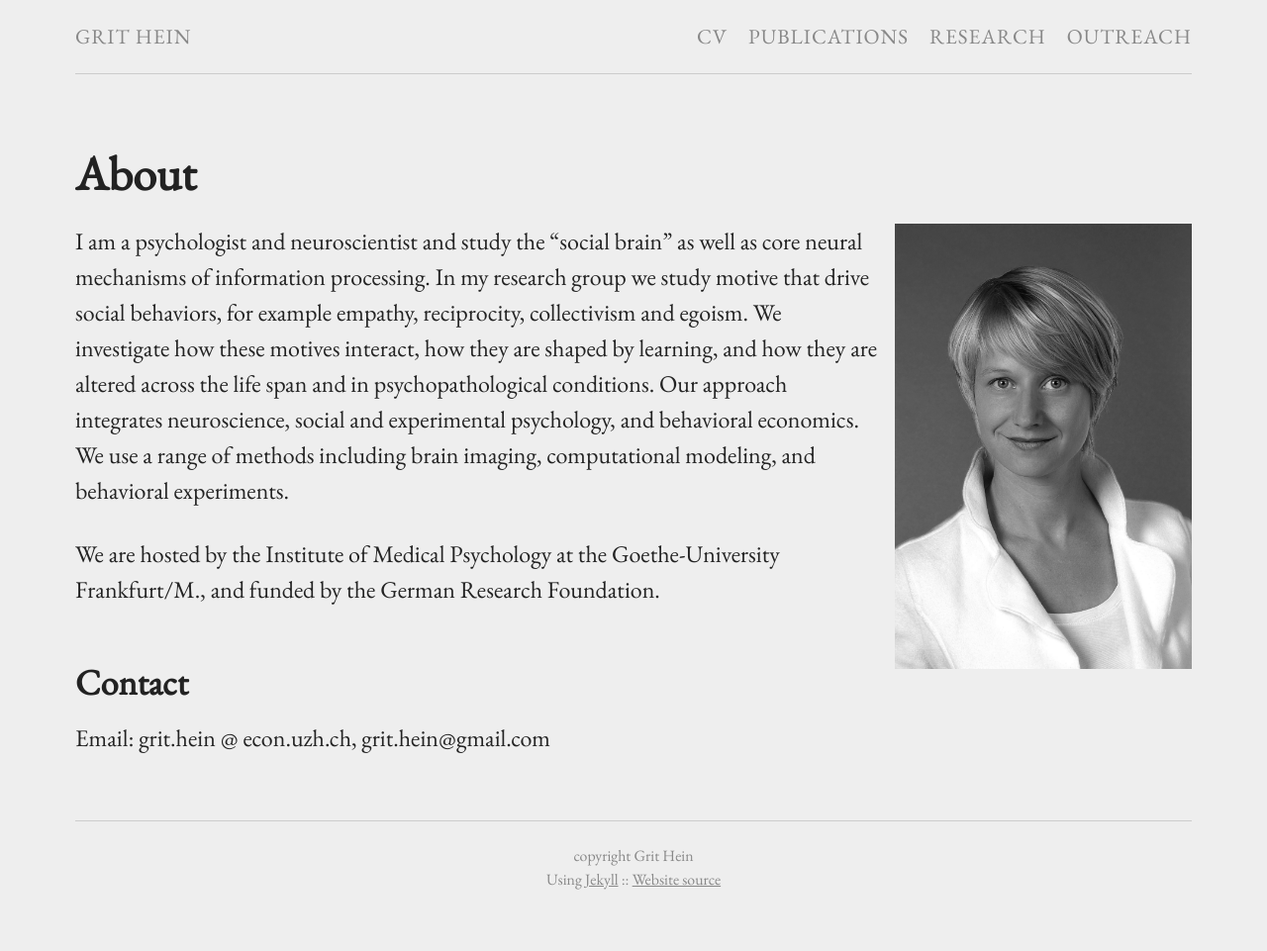
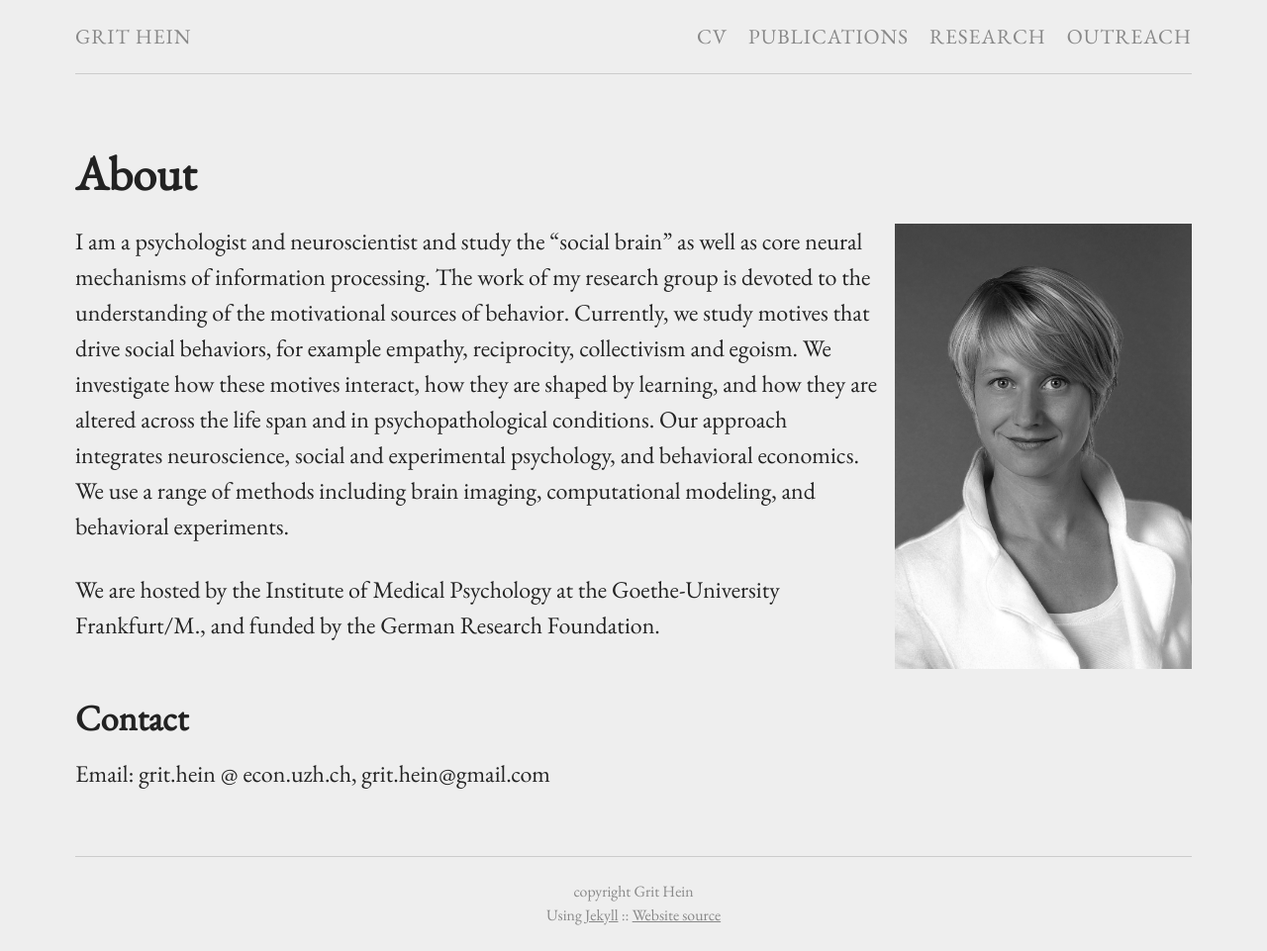
Before and after one commit to grithein/grithein, a Jekyll site: the page built from index.md, in a window 1280 px wide. Shown: the whole page at 99% size. Built offline with Jekyll 4.4.1, drawn with Linux system fonts in a browser that asks for light colours; before the commit the page ends 925 px from its top, so only the background shows below that.

Commit message:
Update from Forestry.io - index.md

```diff
--- a/index.md
+++ b/index.md
@@ -5,7 +5,7 @@ permalink: "/"
 ---
 {% include image.html url="images/Grit_pic.jpg" caption="" max_width="300px" align="right" %}
 
-I am a psychologist and neuroscientist and study the “social brain” as well as core neural mechanisms of information processing. In my research group we study motive that drive social behaviors, for example empathy, reciprocity, collectivism and egoism. We investigate how these motives interact, how they are shaped by learning, and how they are altered across the life span and in psychopathological conditions. Our approach integrates neuroscience, social and experimental psychology, and behavioral economics. We use a range of methods including brain imaging, computational modeling, and behavioral experiments.
+I am a psychologist and neuroscientist and study the “social brain” as well as core neural mechanisms of information processing. The work of my research group is devoted to the understanding of the motivational sources of behavior. Currently, we study motives that drive social behaviors, for example empathy, reciprocity, collectivism and egoism. We investigate how these motives interact, how they are shaped by learning, and how they are altered across the life span and in psychopathological conditions. Our approach integrates neuroscience, social and experimental psychology, and behavioral economics. We use a range of methods including brain imaging, computational modeling, and behavioral experiments.
 
 We are hosted by the Institute of Medical Psychology at the Goethe-University Frankfurt/M., and funded by the German Research Foundation.
 
```
